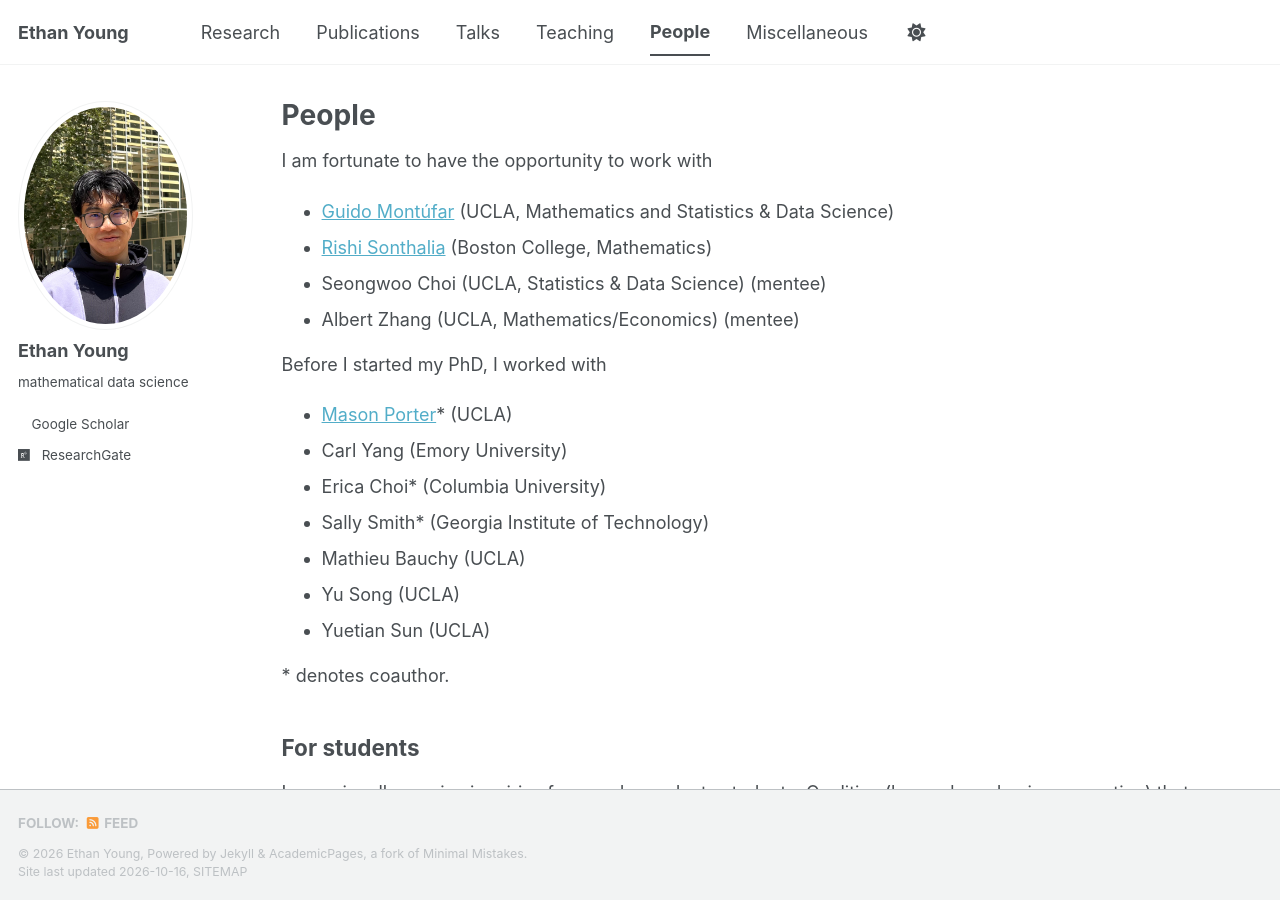
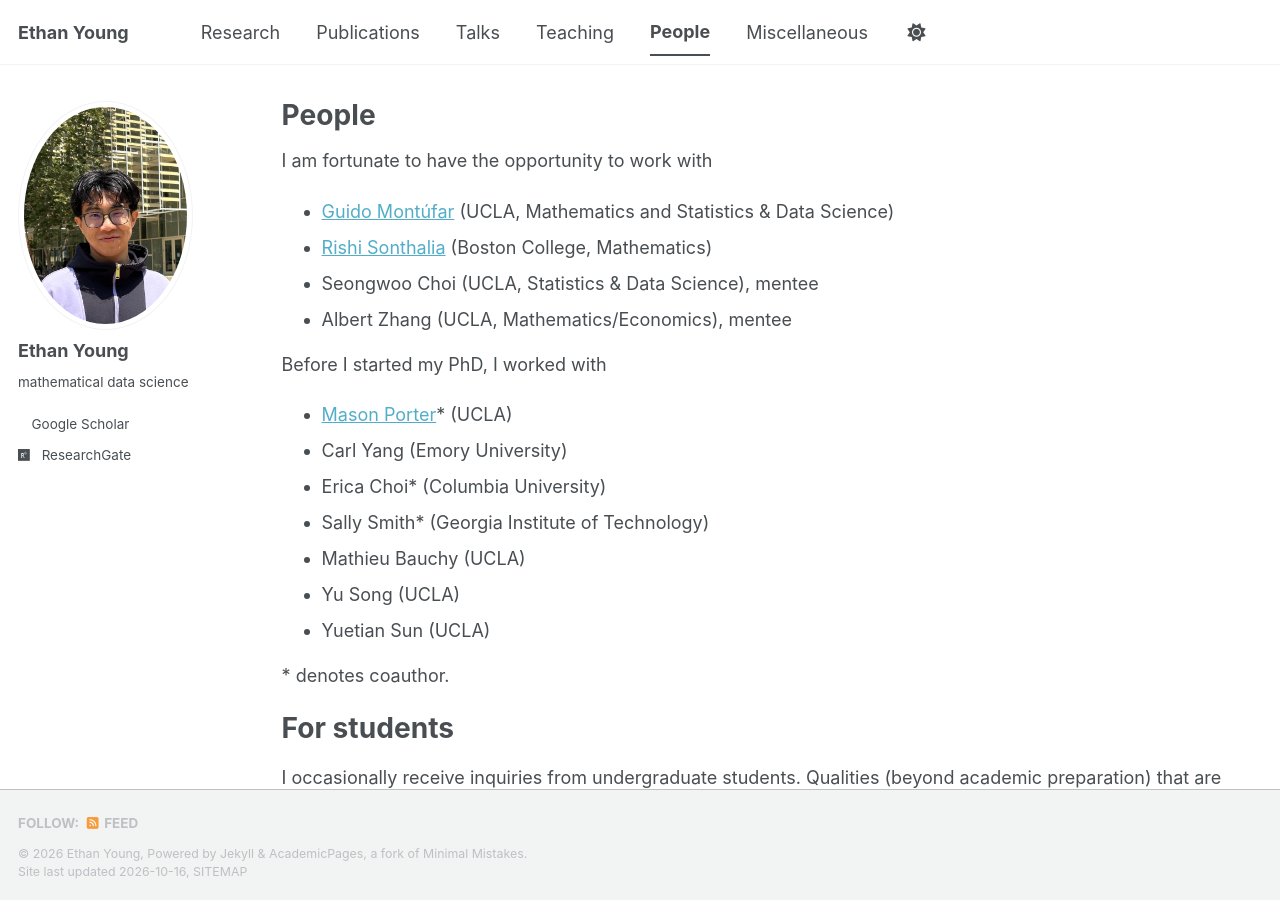
Before and after one commit to ethanjyoung/ethanjyoung.github.io, a Jekyll site: the page built from _pages/people.md, in a window 1280 px wide and 900 px high. Built offline with Jekyll 4.4.1, drawn with Linux system fonts in a browser that asks for light colours; a style sheet for code colours, icons or effects is not loaded.

```diff
--- a/_pages/people.md
+++ b/_pages/people.md
@@ -10,8 +10,8 @@ author_profile: true
 I am fortunate to have the opportunity to work with
 * [Guido Montúfar](https://www.math.ucla.edu/~montufar/) (UCLA, Mathematics and Statistics & Data Science)
 * [Rishi Sonthalia](https://sites.google.com/bc.edu/rishi-sonthalia) (Boston College, Mathematics)
-* Seongwoo Choi (UCLA, Statistics & Data Science) (mentee)
-* Albert Zhang (UCLA, Mathematics/Economics) (mentee)
+* Seongwoo Choi (UCLA, Statistics & Data Science), mentee
+* Albert Zhang (UCLA, Mathematics/Economics), mentee
 
 Before I started my PhD, I worked with
 * [Mason Porter](https://www.math.ucla.edu/~mason/)* (UCLA)
@@ -24,7 +24,7 @@ Before I started my PhD, I worked with
 
 \* denotes coauthor.
 
-## For students
+# For students
 I occasionally receive inquiries from undergraduate students. Qualities (beyond academic preparation) that are important are research fit, time commitment, and interest. In general, if you are interested in working with me, please consider the following questions:
 * **What kind of research do you want to work on?** Broadly speaking, research falls into theory, applied, and methods. I work in theory, which generally entails a higher learning curve. I am also happy to supervise other projects. In that case, it may be better if you present some ideas to me.
 * **What do you want to get out of this project?** If a publication, then the expected time investment will be significant (but hopefully highly rewarding). In my experience, any kind of research is valuable, and one often can't expect that all research can lead to publication. Smaller (usually computationally heavy) projects are always great, especially to gauge what the research landscape looks like.
```
